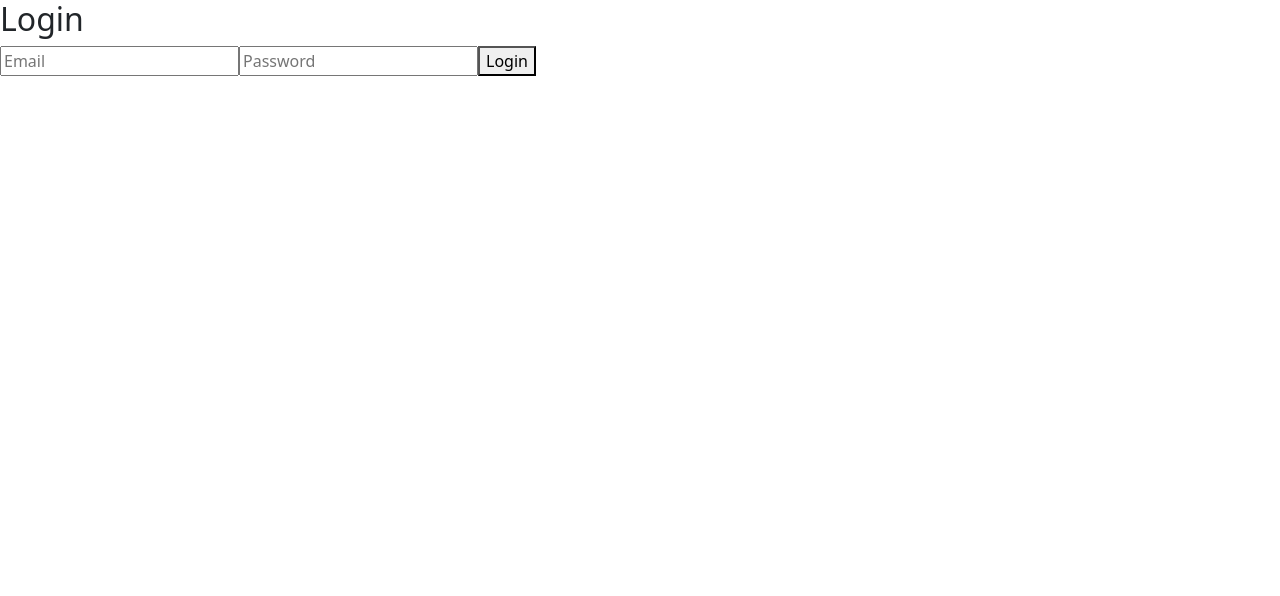
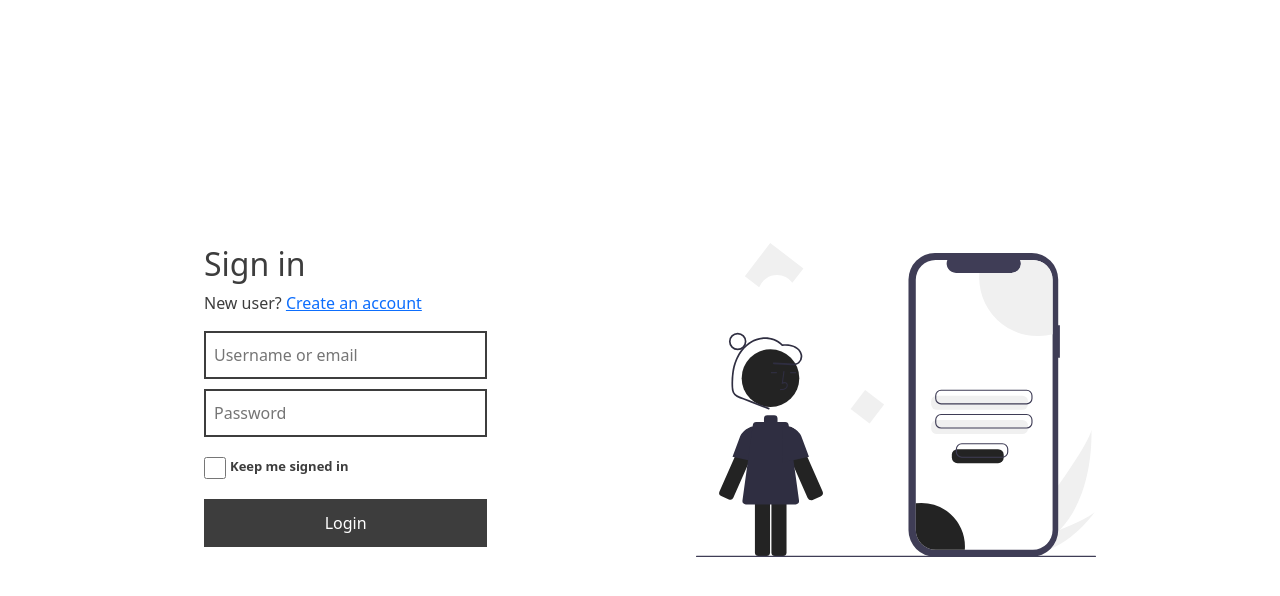
Before and after one commit to ASK369001/times-world, a React (Create React App) app: page / in a window 1280 px wide. Shown: the top 596 px of the page. Built offline with nearby package versions, Linux system fonts and the light colour scheme.

Commit message:
Login page ui design added

```diff
--- a/src/App.css
+++ b/src/App.css
@@ -1,38 +1,72 @@
-.App {
-  text-align: center;
+.login-container {
+  display: flex;
+  flex-direction: row;
+  flex-wrap: wrap;
+  align-content: center;
+  justify-content: center;
+  align-items: center;
+  height: 100%;
+}
+.form-title {
+  color: #3D3D3D;
+}
+.login-form {
+  display: flex;
+  height: 100%;
+  width: 40%;
+  padding: 20px;
+  flex-direction: column;
+  color: #3D3D3D;
+  justify-content: center;
+}
+.login-input-field {
+  width: 60%;
+  padding: 8px;
+  height: 48px;
+  border: 2px solid #3D3D3D;
+  margin-bottom: 10px;
+}
+.keep-signed {
+  display: flex;
+  font-weight: bold;
+  margin-top: 10px;
+  margin-bottom: 10px;
+  font-size: small;
+  /* align-content: center; */
+  flex-direction: row;
+}
+.keep-signed input[type="checkbox"] {
+  width: 22px;
+  height: 22px;
+  margin-right: 4px;
+}
+.login-button {
+  background-color: #3D3D3D;
+  color: white;
+  padding: 8px;
+  height: 48px;
+  border: none;
+  cursor: pointer;
+  margin-top: 10px;
+  margin-bottom: 8px;
+  width: 60%;
+}
+.error-message {
+  color: red;
+  margin-bottom: 10px;
+  font-size: small;
+  width: 60%;
+}
+#root {
+  height: 100vh;
 }
 
-.App-logo {
-  height: 40vmin;
-  pointer-events: none;
-}
-
-@media (prefers-reduced-motion: no-preference) {
-  .App-logo {
-    animation: App-logo-spin infinite 20s linear;
+/* Adjust width for mobile screens (less than 'md') */
+@media (max-width: 768px) {
+  .login-form {
+    width: 80%;
+  }
+  .login-input-field, .login-button {
+    width: 100%;
   }
 }
-
-.App-header {
-  background-color: #282c34;
-  min-height: 100vh;
-  display: flex;
-  flex-direction: column;
-  align-items: center;
-  justify-content: center;
-  font-size: calc(10px + 2vmin);
-  color: white;
-}
-
-.App-link {
-  color: #61dafb;
-}
-
-@keyframes App-logo-spin {
-  from {
-    transform: rotate(0deg);
-  }
-  to {
-    transform: rotate(360deg);
-  }
-}
--- a/src/App.js
+++ b/src/App.js
@@ -5,14 +5,23 @@ import { Provider } from "react-redux";
 import HomePage from "./views/HomePage";
 import { store } from "./store";
 import LoginForm from "./views/LoginForm";
+import ProtectedRoute from "./ProtectedRoute";
 
 function App() {
+  const isAuthenticated = false;
   return (
     <Provider store={store}>
       <Router>
         <Routes>
           <Route path="/" element={<LoginForm />} />
-          <Route path="/home" element={<HomePage />} />
+          <Route
+            path="/home"
+            element={
+              <ProtectedRoute isAuthenticated={isAuthenticated}>
+                <HomePage />
+              </ProtectedRoute>
+            }
+          />
         </Routes>
       </Router>
     </Provider>
--- /dev/null
+++ b/src/ProtectedRoute.jsx
@@ -0,0 +1,8 @@
+import React from 'react';
+import { Navigate } from 'react-router-dom';
+
+const ProtectedRoute = ({ isAuthenticated, children }) => {
+  return isAuthenticated ? children : <Navigate to="/" replace />;
+};
+
+export default ProtectedRoute;
--- a/src/views/LoginForm.jsx
+++ b/src/views/LoginForm.jsx
@@ -2,6 +2,7 @@ import React, { useState } from "react";
 import { useDispatch } from "react-redux";
 import { useNavigate } from "react-router-dom";
 import { login } from "../reducers/authSlice";
+import LoginImage from "../assets/login_vector.svg";
 
 const LoginForm = () => {
   const [email, setEmail] = useState("");
@@ -33,24 +34,36 @@ const LoginForm = () => {
   };
 
   return (
-    <div className="login-form">
-      <form onSubmit={handleSubmit}>
-        <h2>Login</h2>
-        {error && <p className="error">{error}</p>}
+    <div className="login-container">
+      <form className="login-form" onSubmit={handleSubmit}>
+        <h2 className="form-title text-center text-md-start">Sign in</h2>
+        <p>
+          New user? <a href="/register">Create an account</a>
+        </p>
         <input
+          className="login-input-field"
           type="email"
-          placeholder="Email"
+          placeholder="Username or email"
           value={email}
           onChange={(e) => setEmail(e.target.value)}
         />
         <input
+          className="login-input-field"
           type="password"
           placeholder="Password"
           value={password}
           onChange={(e) => setPassword(e.target.value)}
         />
-        <button type="submit">Login</button>
+        {error && <p className="error-message">{error}</p>}
+        <span className="keep-signed">
+          <input id="keep-signed-input" type="checkbox" />
+          <label for="keep-signed-input">Keep me signed in</label>
+        </span>
+        <button className="login-button" type="submit">Login</button>
       </form>
+      <div className="d-none d-md-block">
+        <img src={LoginImage} alt="Login" width="400px" />
+      </div>
     </div>
   );
 };
```
Also changed, not shown: src/assets/login_vector.svg (added).
